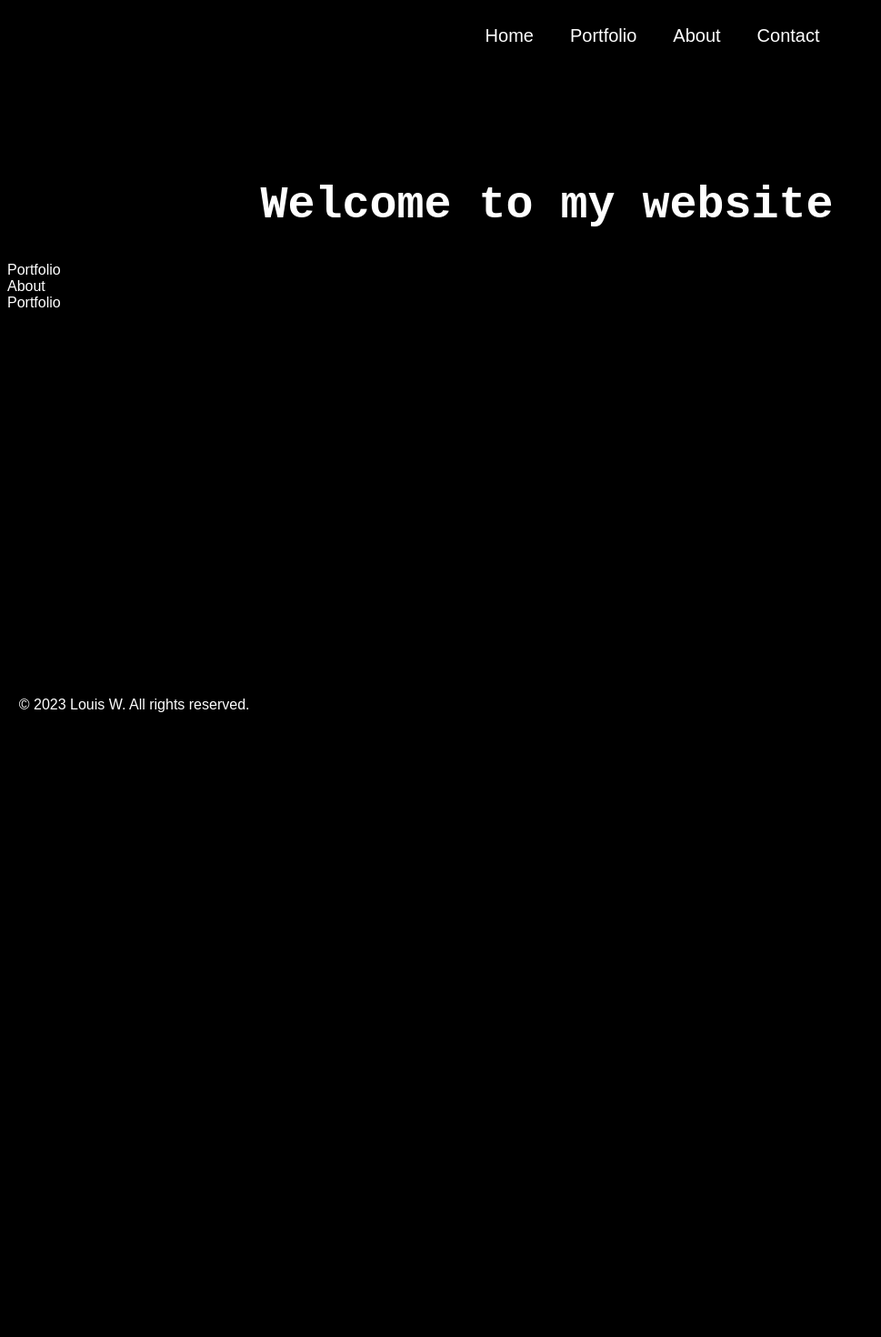
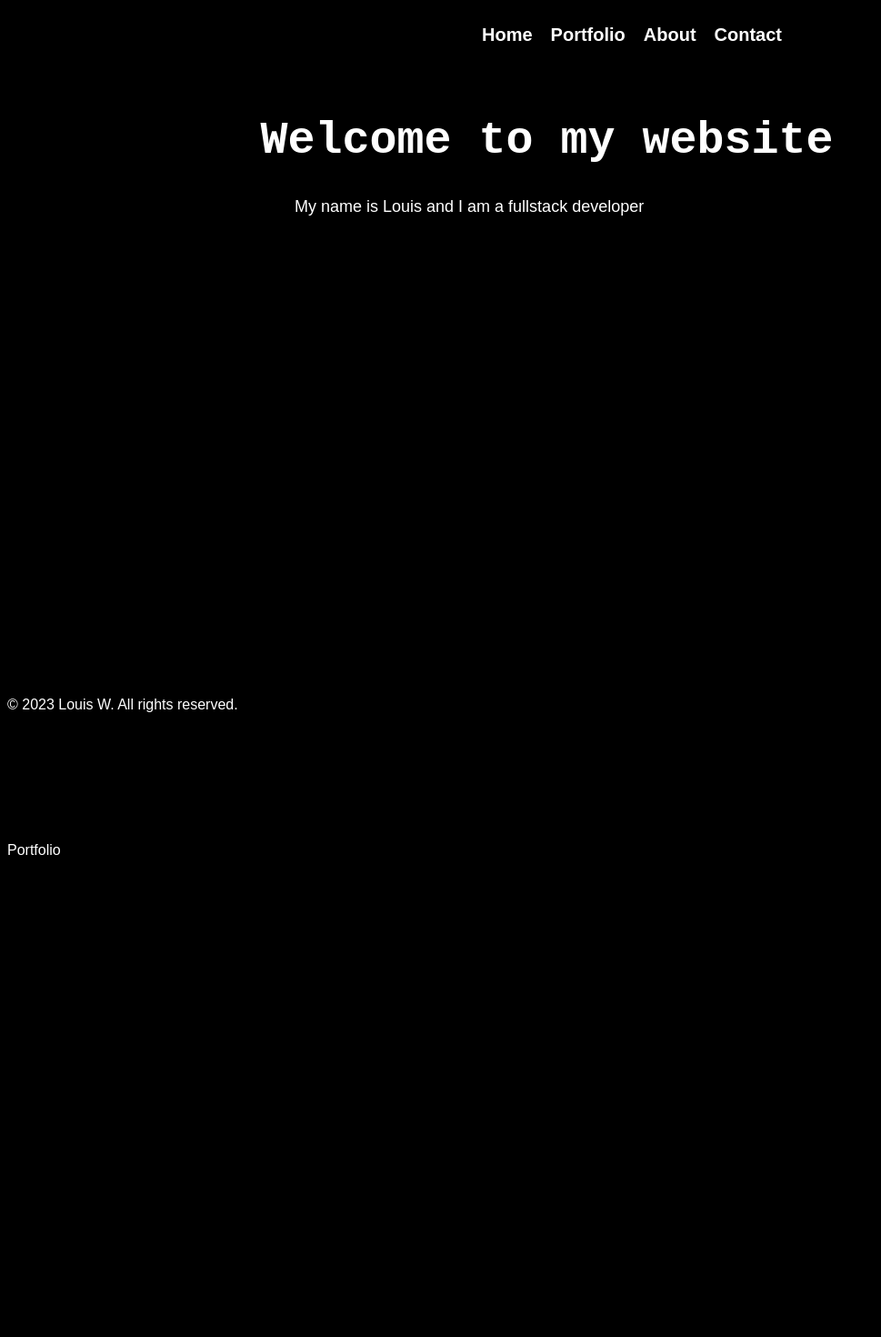
Before and after one commit to LouisWdev/Louis-react-portfolio, a React (Vite) app: page / in a window 1280 px wide. Shown: the top 1470 px of the page at 91% size, without its empty margins (0-969 px from the left). Before the commit the page ends 800 px from the top, so only its background shows below. Built offline with nearby package versions, Linux system fonts and the light colour scheme.

Commit message:
Created the sections and nested the Navbar and Footer at the top and bottom

```diff
--- a/src/Pages/About.tsx
+++ b/src/Pages/About.tsx
@@ -1,8 +1,15 @@
-import React from 'react'
+import styled from 'styled-components';
+
+const Section = styled.div`
+     height: 100vh
+`;
+
 
 const About = () => {
   return (
-    <div>About</div>
+    <Section>
+        <div>About</div>
+    </Section>
   )
 }
 
--- a/src/Pages/Home.tsx
+++ b/src/Pages/Home.tsx
@@ -1,8 +1,12 @@
 import styled from 'styled-components';
-import React, { useState, useEffect } from 'react';
+
+const Section = styled.div`
+     height: 100vh
+`;
 
 const HeroSection = styled.div`
      display: flex;
+     display: block;
 `;
 
 const WelcomeTitle = styled.h1`
@@ -15,14 +19,23 @@ const WelcomeTitle = styled.h1`
      border-radius: clamp(0.4rem, 0.75vw, 1rem);
 `;
 
+const TitleSubText = styled.div`
+    margin-left: 25%;
+    font-size: large;
+`;
+
 
 
 const Home = () => {
 
   return (
-   <HeroSection>
-         <WelcomeTitle>Welcome to my website</WelcomeTitle>
-    </HeroSection>
+     <Section>
+         <HeroSection>
+             <WelcomeTitle>Welcome to my website</WelcomeTitle>
+             <TitleSubText>My name is Louis and I am a fullstack developer</TitleSubText>
+         </HeroSection>
+     </Section>
+
   )
 }
 
--- a/src/Pages/Portfolio.tsx
+++ b/src/Pages/Portfolio.tsx
@@ -1,8 +1,14 @@
-import React from 'react'
+import styled from 'styled-components';
+
+const Section = styled.div`
+     height: 100vh
+`;
 
 const Portfolio = () => {
   return (
-    <div>Portfolio</div>
+    <Section>
+        <div>Portfolio</div>
+    </Section>
   )
 }
 
--- a/src/components/Footer.tsx
+++ b/src/components/Footer.tsx
@@ -2,10 +2,9 @@ import styled from 'styled-components';
 
 const FooterContainer = styled.div`
      display: flex;
-     position: absolute;
+     position: fixed;
      align-items: center;
      bottom: 0%;
-     margin-left: 1%;
 `;
 
 const Footer = () => {
--- a/src/components/Navbar.tsx
+++ b/src/components/Navbar.tsx
@@ -1,18 +1,21 @@
 import styled from 'styled-components'
 
 const NavbarContainer = styled.div`
-     padding: 10px;
+     background-color: black;
+     width: 100%;
+     display: flex;
+     position: fixed;
      margin-left: 40%;
-     align-items: center;
-     display: flex;
+     top: 0;
 `;
 
-const Button = styled.button`
+const Button = styled.h2`
      color: white;
      list-style: none;
+     display: flex;
+     background-color: black;
      font-size: 20px;
      padding: 10px;
-     margin-right: 20px;
      border: none;
 
      &:hover {
```
Also changed, not shown: src/Pages/Contact.tsx (+9 -2 lines).
